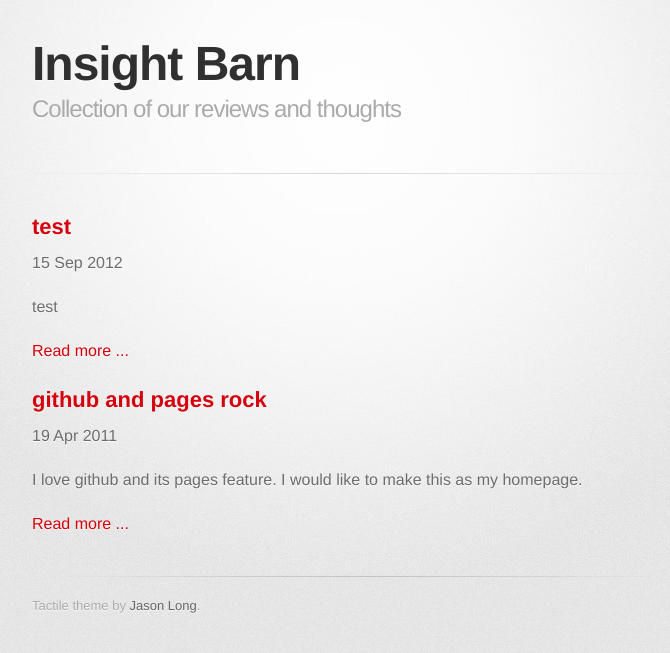
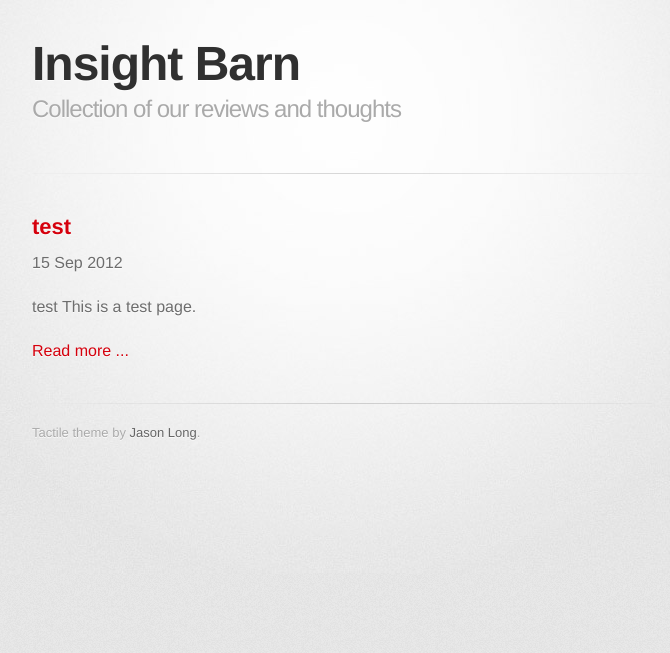
Before and after one commit to insightbarn/insightbarn.github.com, a Jekyll site: the page built from index.html, in a window 1280 px wide. Shown: the top 653 px of the page, without its empty margins (298-968 px from the left). Built offline with Jekyll 4.4.1, drawn with Linux system fonts in a browser that asks for light colours; some web fonts are replaced.

Commit message:
test page for github

```diff
--- a/_posts/2011-04-19-test.textile
+++ /dev/null
@@ -1,5 +0,0 @@
----
-layout: post
-title: github and pages rock
----
-I love github and its pages feature. I would like to make this as my homepage.
--- a/_posts/2012-09-15-test.md
+++ b/_posts/2012-09-15-test.md
@@ -7,3 +7,5 @@
 
 {{ page.title }}
 ====
+
+This is a test page.
```
